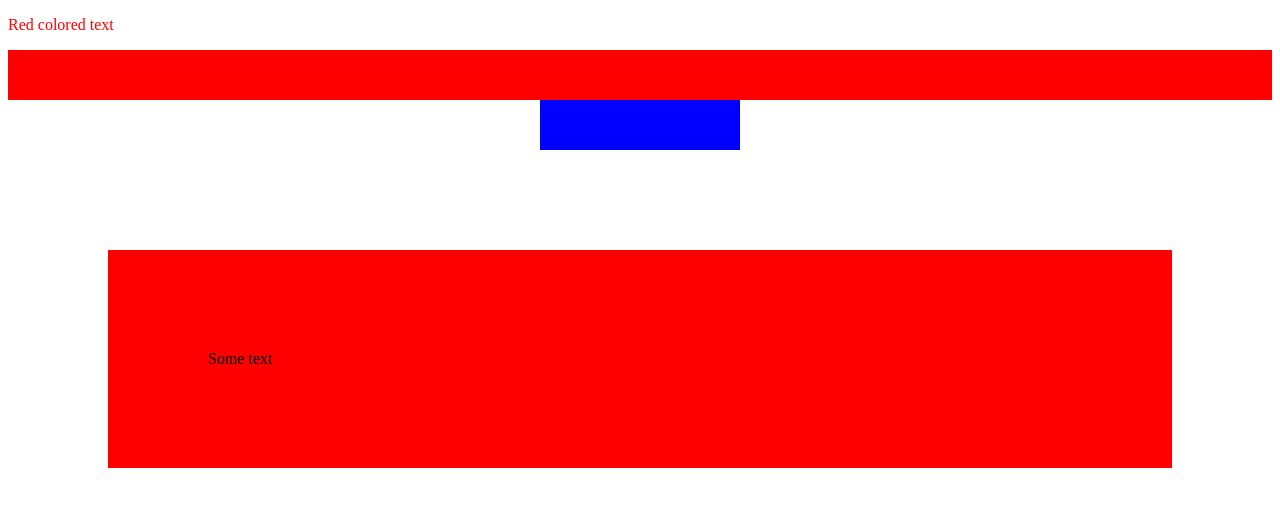
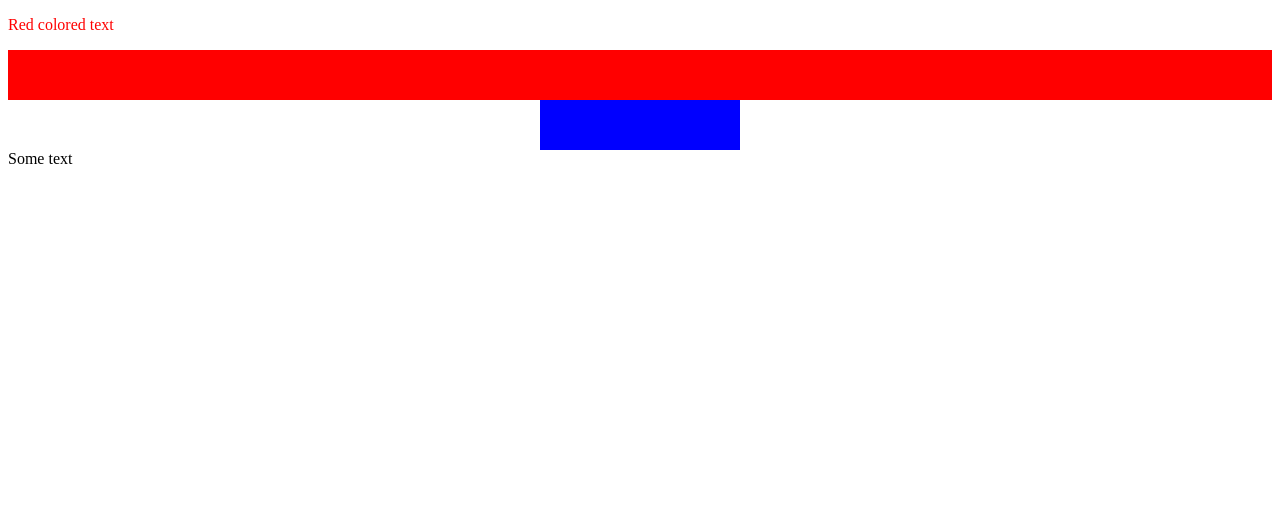
Before and after one commit to Miracle5/malaga, a plain HTML site: page index.html in a window 1280 px wide. Drawn offline with Linux system fonts and the light colour scheme.

Commit message:
remove useless class and change title

```diff
--- a/style.css
+++ b/style.css
@@ -24,9 +24,3 @@ li {
     width: 200px;
     margin: 0 auto;
     height: 50px;
-}
-.move {
-    background-color: red;
-    margin: 100px;
-    padding: 100px;
-}
```
